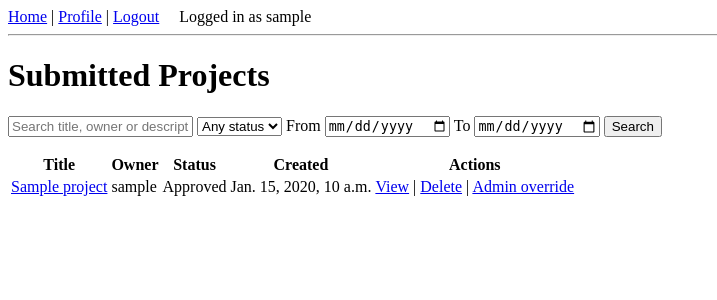
After one commit to jhadeo/student-project-repository, a Django app: page /projects/search/ in a window 1280 px wide. The commit adds this page. Shown: the top 300 px of the page, without its empty margins (0-717 px from the left). Run offline with Django 5.2, Linux system fonts and the light colour scheme; a user stored in the database is signed in; tables that the repository leaves empty hold one stand-in row (values such as "Sample post"); data that the repository does not hold is empty.

Commit message:
feat: add admin override status and search functionality for projects

```diff
--- a/student_repo/accounts/urls.py
+++ b/student_repo/accounts/urls.py
@@ -17,7 +17,7 @@ urlpatterns = [
     path('dashboard/admin/', views.admin_dashboard, name='dashboard_admin'),
     # post-login redirect — sends users to the right dashboard/profile
     path('dashboard/', views.post_login_redirect, name='post_login'),
-    # Admin user management (UC-04)
+    # Admin user management
     path('manage/', views.manage_users, name='manage_users'),
     path('manage/<int:user_id>/', views.edit_user, name='edit_user'),
     path('manage/<int:user_id>/delete/', views.delete_user, name='delete_user'),
--- a/student_repo/projects/models.py
+++ b/student_repo/projects/models.py
@@ -9,7 +9,7 @@ class Project(models.Model):
     description = models.TextField(blank=True)
     created_at = models.DateTimeField(auto_now_add=True)
     updated_at = models.DateTimeField(auto_now=True)
-    # soft-delete flag and timestamp for UC-10 and auditability
+    # soft-delete flag and timestamp for auditability
     is_deleted = models.BooleanField(default=False)
     deleted_at = models.DateTimeField(null=True, blank=True)
 
--- /dev/null
+++ b/student_repo/projects/templates/projects/_submitted_projects_list.html
@@ -0,0 +1,20 @@
+{% comment %}Partial: renders only the table body rows for submitted projects{% endcomment %}
+{% for p in projects %}
+<tr>
+  <td><a href="{% url 'projects:project_detail' p.pk %}">{{ p.title }}</a></td>
+  <td>{{ p.owner.username }}</td>
+  <td>{{ p.status }}</td>
+  <td>{{ p.created_at }}</td>
+  <td>
+    <a href="{% url 'projects:project_detail' p.pk %}">View</a>
+    {% if request.user.is_staff or p.owner == request.user %}
+     | <a href="{% url 'projects:delete_project' p.pk %}">Delete</a>
+    {% endif %}
+    {% if request.user.is_staff %}
+     | <a href="{% url 'projects:admin_override_status' p.pk %}">Admin override</a>
+    {% endif %}
+  </td>
+</tr>
+{% empty %}
+<tr><td colspan="5">No projects match the current filters.</td></tr>
+{% endfor %}
--- a/student_repo/projects/templates/projects/submitted_projects.html
+++ b/student_repo/projects/templates/projects/submitted_projects.html
@@ -1,24 +1,80 @@
 {% extends 'base.html' %}
 {% block content %}
 <h1>Submitted Projects</h1>
-<table>
-  <thead>
-    <tr><th>Title</th><th>Owner</th><th>Created</th><th>Actions</th></tr>
-  </thead>
-  <tbody>
-    {% for p in projects %}
-    <tr>
-      <td><a href="{% url 'projects:project_detail' p.pk %}">{{ p.title }}</a></td>
-      <td>{{ p.owner.username }}</td>
-      <td>{{ p.created_at }}</td>
-      <td>
-        <a href="{% url 'projects:project_detail' p.pk %}">View</a>
-        {% if request.user.is_staff or p.owner == request.user %}
-         | <a href="{% url 'projects:delete_project' p.pk %}">Delete</a>
-        {% endif %}
-      </td>
-    </tr>
-    {% endfor %}
-  </tbody>
-</table>
+<form id="search-form" method="get" action="{% url 'projects:search_projects' %}" style="margin-bottom:1em;">
+  <input id="q-input" type="text" name="q" placeholder="Search title, owner or description" value="{{ q|default:'' }}">
+  <select id="status-select" name="status">
+    <option value="">Any status</option>
+    <option value="Pending" {% if status == 'Pending' %}selected{% endif %}>Pending</option>
+    <option value="Approved" {% if status == 'Approved' %}selected{% endif %}>Approved</option>
+    <option value="Rejected" {% if status == 'Rejected' %}selected{% endif %}>Rejected</option>
+  </select>
+  <label for="created_after">From</label>
+  <input id="created_after" type="date" name="created_after" value="{{ created_after|default:'' }}">
+  <label for="created_before">To</label>
+  <input id="created_before" type="date" name="created_before" value="{{ created_before|default:'' }}">
+  <button id="search-submit" type="submit">Search</button>
+</form>
+
+<div id="results">
+  <table>
+    <thead>
+      <tr><th>Title</th><th>Owner</th><th>Status</th><th>Created</th><th>Actions</th></tr>
+    </thead>
+    <tbody id="results-body">
+      {% include 'projects/_submitted_projects_list.html' %}
+    </tbody>
+  </table>
+</div>
+
+<script>
+// Dynamic search & filter for submitted projects.
+// Debounce helper
+function debounce(fn, wait) {
+  let t;
+  return function(...args) {
+    clearTimeout(t);
+    t = setTimeout(() => fn.apply(this, args), wait);
+  };
+}
+
+const form = document.getElementById('search-form');
+const qInput = document.getElementById('q-input');
+const statusSelect = document.getElementById('status-select');
+const createdAfter = document.getElementById('created_after');
+const createdBefore = document.getElementById('created_before');
+const resultsBody = document.getElementById('results-body');
+
+async function fetchResults() {
+  const params = new URLSearchParams(new FormData(form));
+  const url = `${form.action}?${params.toString()}`;
+  // show a simple loading state
+  const previous = resultsBody.innerHTML;
+  resultsBody.innerHTML = '<tr><td colspan="5">Loading...</td></tr>';
+  try {
+    const resp = await fetch(url, {headers: {'X-Requested-With': 'XMLHttpRequest'}});
+    if (!resp.ok) throw new Error('Network error');
+    const text = await resp.text();
+    // Server returns only the tbody rows when X-Requested-With is set
+    resultsBody.innerHTML = text;
+  } catch (err) {
+    resultsBody.innerHTML = previous;
+    console.error('Search failed', err);
+  }
+}
+
+const debouncedFetch = debounce(fetchResults, 350);
+
+// wire up events
+qInput.addEventListener('input', debouncedFetch);
+statusSelect.addEventListener('change', fetchResults);
+createdAfter.addEventListener('change', fetchResults);
+createdBefore.addEventListener('change', fetchResults);
+
+// prevent full form submit when JS is available; still works as progressive enhancement
+form.addEventListener('submit', function(e) {
+  e.preventDefault();
+  fetchResults();
+});
+</script>
 {% endblock %}
--- a/student_repo/projects/urls.py
+++ b/student_repo/projects/urls.py
@@ -11,5 +11,7 @@ urlpatterns = [
     path('<int:pk>/delete/', views.delete_project, name='delete_project'),
     path('<int:pk>/upload/', views.upload_version, name='upload_version'),
     path('<int:pk>/review/', views.review_project, name='review_project'),
+    path('<int:pk>/admin_override/', views.admin_override_status, name='admin_override_status'),
+    path('search/', views.search_projects, name='search_projects'),
     path('<int:pk>/download/<int:version_pk>/', views.download_version, name='download_version'),
 ]
--- a/student_repo/projects/views.py
+++ b/student_repo/projects/views.py
@@ -9,6 +9,8 @@ from .forms import ReviewForm
 from django.http import FileResponse
 import mimetypes
 from django.utils import timezone
+from django.db.models import Q
+from django.shortcuts import render
 
 
 @login_required
@@ -80,6 +82,78 @@ def project_detail(request, pk):
         'can_upload': can_upload,
         'is_faculty': is_faculty,
         'reviews_with_versions': reviews_with_versions,
+    })
+
+
+@login_required
+@require_role('A', message='Access denied: admin only.')
+def admin_override_status(request, pk):
+    """Allow admins/staff to set a project's status by creating a review.
+
+    Creating a Review is used to record the override and keep the audit trail.
+    """
+    proj = get_object_or_404(Project, pk=pk)
+    if proj.is_deleted:
+        raise Http404
+    if request.method == 'POST':
+        form = ReviewForm(request.POST)
+        if form.is_valid():
+            review = form.save(commit=False)
+            review.project = proj
+            review.reviewer = request.user
+            # If no explicit version provided, attach the current latest version
+            if not review.version:
+                review.version = proj.latest_version
+            review.save()
+            messages.success(request, 'Admin override applied.')
+        else:
+            messages.error(request, 'Invalid data for override.')
+    return redirect('projects:project_detail', pk=proj.pk)
+
+
+@login_required
+@require_role('F', message='Access denied: faculty only.')
+def search_projects(request):
+    """Simple search and filter for projects.
+
+    Query params:
+    - q: text to search in title or owner username
+    - status: one of 'Approved', 'Rejected', 'Pending' to filter by computed status
+    """
+    q = request.GET.get('q', '').strip()
+    status = request.GET.get('status', '').strip()
+    created_after = request.GET.get('created_after', '').strip()
+    created_before = request.GET.get('created_before', '').strip()
+
+    qs = Project.objects.filter(is_deleted=False).order_by('-created_at')
+    if q:
+        qs = qs.filter(Q(title__icontains=q) | Q(owner__username__icontains=q) | Q(description__icontains=q))
+
+    # date range filtering (optional)
+    try:
+        if created_after:
+            qs = qs.filter(created_at__gte=created_after)
+        if created_before:
+            qs = qs.filter(created_at__lte=created_before)
+    except Exception:
+        # If parsing/filtering fails, ignore the date filters
+        pass
+
+    projects = list(qs)
+    if status:
+        projects = [p for p in projects if p.status == status]
+
+    # If this is an AJAX/XHR request, return a partial (table rows) to update dynamically
+    is_xhr = request.headers.get('x-requested-with') == 'XMLHttpRequest'
+    if is_xhr:
+        return render(request, 'projects/_submitted_projects_list.html', {'projects': projects})
+
+    return render(request, 'projects/submitted_projects.html', {
+        'projects': projects,
+        'q': q,
+        'status': status,
+        'created_after': created_after,
+        'created_before': created_before,
     })
 
 @login_required
@@ -170,7 +244,7 @@ def upload_version(request, pk):
 @login_required
 @require_role('F', message='Access denied: only faculty or staff may review projects.')
 def review_project(request, pk):
-    """Allow faculty or staff to submit a review for a project (UC-12..UC-17).
+    """Allow faculty or staff to submit a review for a project.
 
     Students are not allowed to review. After saving the review, redirect back
     to the project detail.
@@ -202,14 +276,14 @@ def review_project(request, pk):
 @login_required
 @require_role('F', raise_404=True)
 def submitted_projects(request):
-    """List all submitted (non-deleted) projects for faculty/admin (UC-11)."""
+    """List all submitted (non-deleted) projects for faculty/admin."""
     projects = Project.objects.filter(is_deleted=False).order_by('-created_at')
     return render(request, 'projects/submitted_projects.html', {'projects': projects})
 
 
 @login_required
 def delete_project(request, pk):
-    """Soft-delete a project (UC-10). Owners and staff can perform this action."""
+    """Soft-delete a project. Owners and staff can perform this action."""
     proj = get_object_or_404(Project, pk=pk)
     # Only owner or staff can delete. Faculty may not delete others' projects.
     if proj.owner != request.user and not request.user.is_staff:
```
Also changed, not shown: student_repo/accounts/views.py (+11 -11 lines), student_repo/projects/tests.py (+58 -0 lines).
